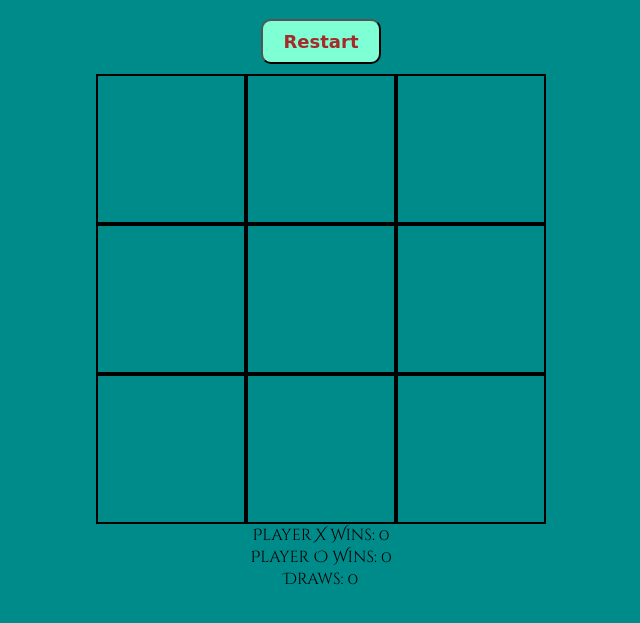
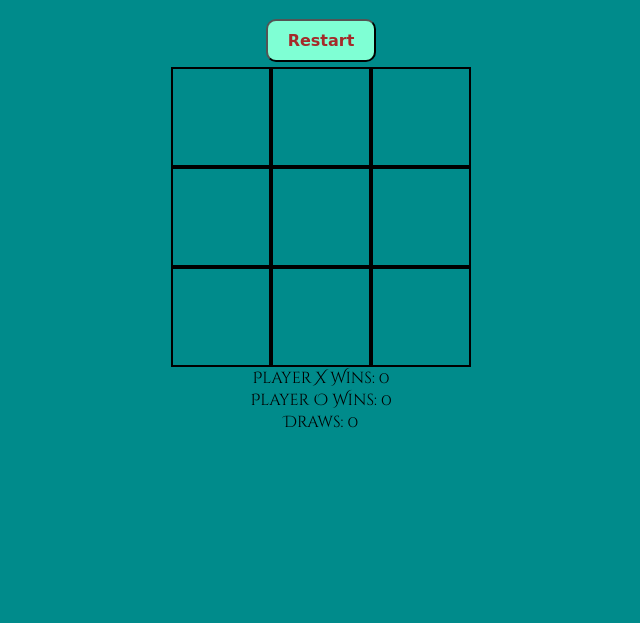
Before and after one commit to tomsoust/longer-tic-tac-toe, a plain HTML site: page index.html in a window 768 px wide. Shown: the part 95-718 px from the top of the page, without its empty margins (63-703 px from the left). Drawn offline with Linux system fonts and the light colour scheme; a web font is replaced by a local one.

Commit message:
updated styling

```diff
--- a/style.css
+++ b/style.css
@@ -55,12 +55,19 @@ body {
   font-family: 'Cinzel Decorative', cursive;
 }
 
-.column {
-  width: 100%;
-}
+@media (max-width: 768px) {
+  .box {
+    width: 100px;
+    height: 100px;
+    font-size: 60px;
+  }
 
-@media (min-width: 600px) {
-  .column {
-    width: 50%;
+  .board {
+    width: 300px;
+    margin-top: 5px;
+  }
+
+  .restart-btn {
+    font-size: 16px;
   }
 }
```
